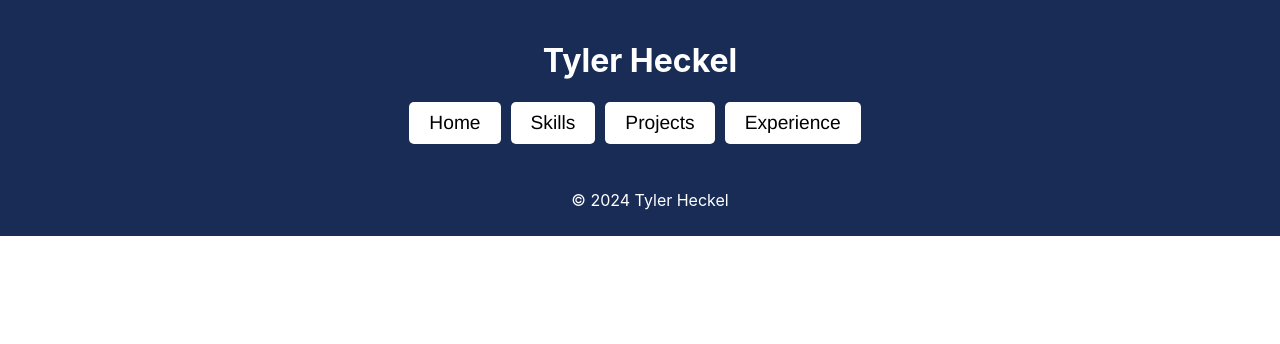
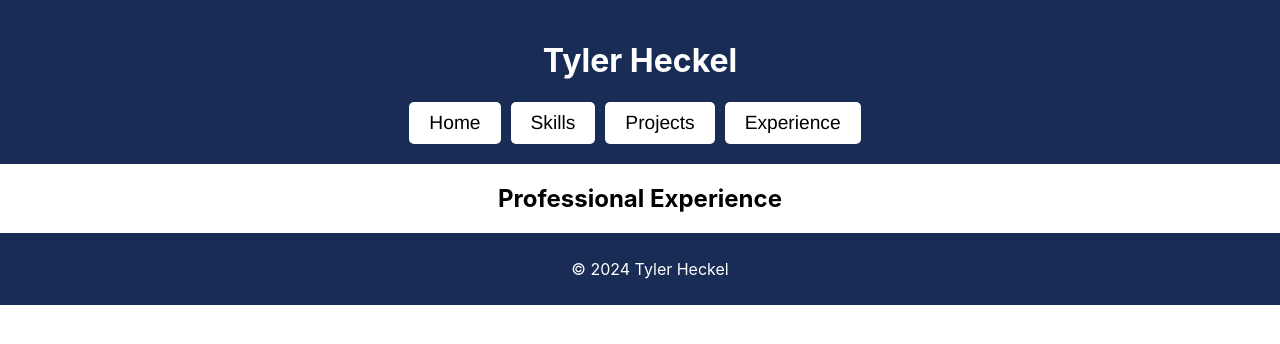
Before and after one commit to tylerheckel2/MyPortfolioWebsite, a React (Create React App) app in the folder my-portfolio/: page /experience in a window 1280 px wide. Shown: the top 344 px of the page. Built offline with nearby package versions, Linux system fonts and the light colour scheme.

Commit message:
Update Experience.js

```diff
--- a/my-portfolio/src/Experience.js
+++ b/my-portfolio/src/Experience.js
@@ -34,6 +34,7 @@ export default function ExperiencePage(){
           <button class ="flat-btn" onClick={experienceRouteChange}>Experience</button>
         </nav>
       </header>
+      <h2>Professional Experience</h2>
       {/* <section id="projects">
         <h2>Projects</h2>
         <div className="project">
```
